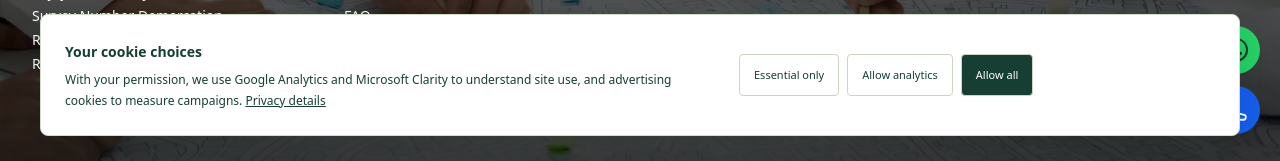
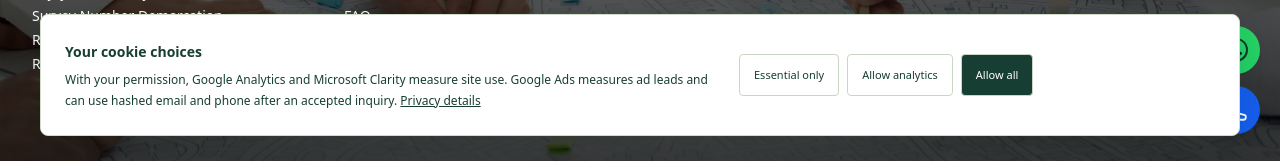
Before and after one commit to octaleadsprivatelimited-cloud/hayagrivaassociates, a React (Vite) app: page /topographic-surveys in a window 1280 px wide. Shown: the part 646-807 px from the top of the page. Built offline with nearby package versions, Linux system fonts and the light colour scheme; no server answers.

Commit message:
Refresh visitor consent for enhanced conversion matching

```diff
--- a/src/analytics/tracker.js
+++ b/src/analytics/tracker.js
@@ -1,7 +1,8 @@
 import { hashCustomerData } from './enhancedConversions.js';
 import { createWebsiteCalls } from './websiteCalls.js';
 
-const CONSENT_KEY = 'hayagriva:consent:v1';
+// Enhanced conversion matching is a new data use: request fresh visitor choices.
+const CONSENT_KEY = 'hayagriva:consent:v2';
 const ATTRIBUTION_KEY = 'hayagriva:attribution:v1';
 const MAX_CONSENT_AGE = 180 * 24 * 60 * 60 * 1000;
 const ATTRIBUTION_PARAMS = ['utm_source', 'utm_medium', 'utm_campaign', 'utm_content', 'utm_term', 'gclid', 'gbraid', 'wbraid'];
--- a/src/components/CookieConsent.jsx
+++ b/src/components/CookieConsent.jsx
@@ -19,7 +19,7 @@ export default function CookieConsent() {
     <section aria-label="Cookie choices" className="cookie-consent">
       <div>
         <strong>Your cookie choices</strong>
-        <p>With your permission, we use Google Analytics and Microsoft Clarity to understand site use, and advertising cookies to measure campaigns. <Link to="/privacy">Privacy details</Link></p>
+        <p>With your permission, Google Analytics and Microsoft Clarity measure site use. Google Ads measures ad leads and can use hashed email and phone after an accepted inquiry. <Link to="/privacy">Privacy details</Link></p>
       </div>
       <div className="cookie-actions">
         <button onClick={() => choose(false, false)}>Essential only</button>
```
Also changed, not shown: 2 other files (tests, documents, lock files or other folders).
